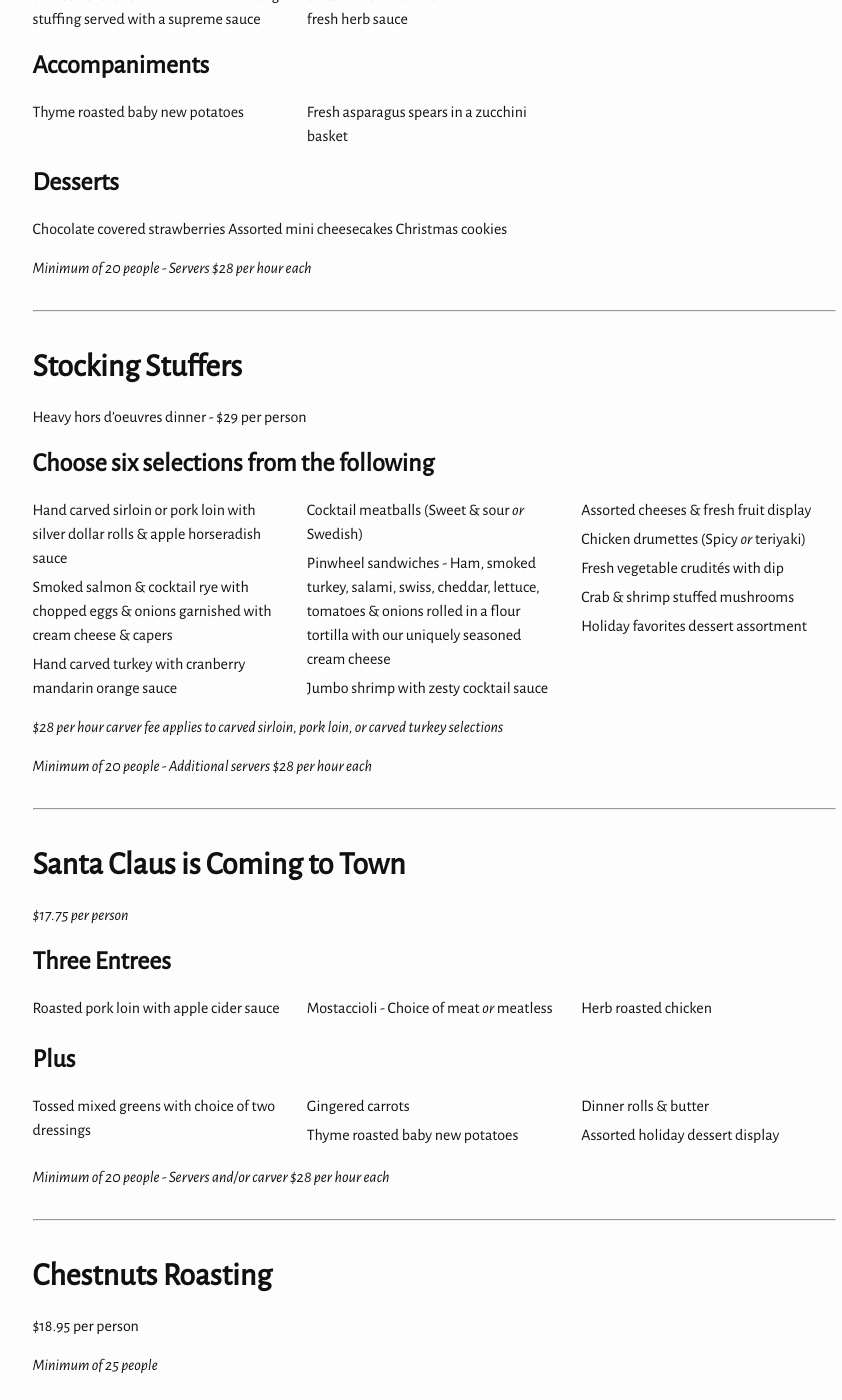
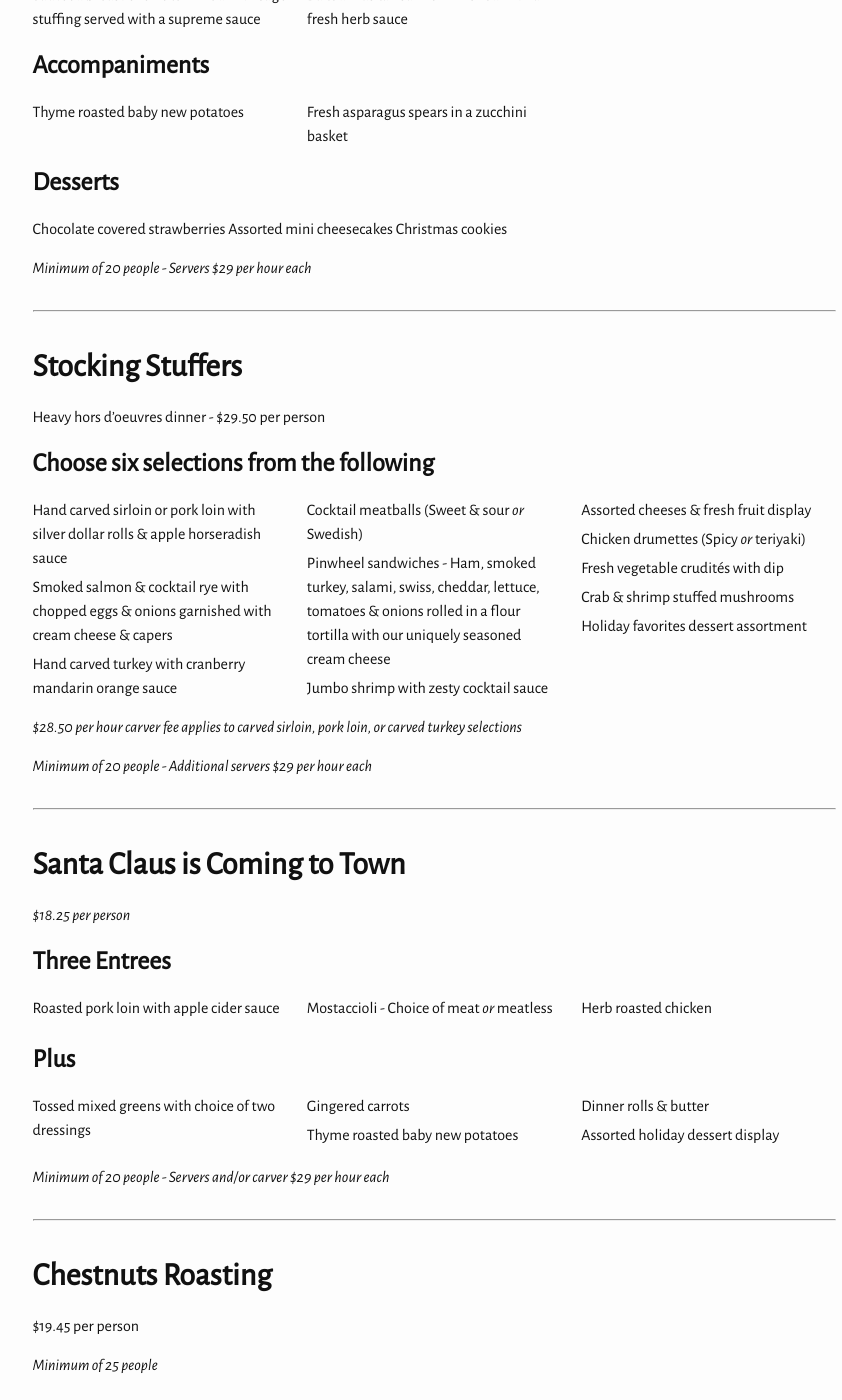
Before and after one commit to kmorrell27/UpperCrustCatering, a Jekyll site: the page built from specials/christmas.md, in a window 1280 px wide and 1400 px high, scrolled down 1285 px. Shown: the whole window, without its empty margins (206-1048 px from the left). Built offline with Jekyll 4.4.1, drawn with Linux system fonts in a browser that asks for light colours; some of the changed text lies outside the part shown.

Commit message:
Christmastime is Here
Happiness and cheer
Fun for all that children call
Their favorite caterer

```diff
--- a/_config.yml
+++ b/_config.yml
@@ -23,7 +23,7 @@
     permalink: /menus/:path/
     output: true
 
-gems:
+plugins:
   - jekyll-redirect-from
 
 full_rebuild: true
--- a/_includes/header.html
+++ b/_includes/header.html
@@ -20,8 +20,8 @@
           <a class="page-link" href="{{ site.baseurl }}/about/">About</a>
           <a class="page-link" href="{{ site.baseurl }}/menus/">Menus</a>
           <a class="page-link" href="{{ site.baseurl }}/themed-menus/">Themed Menus</a>
-          <a class="page-link" href="{{ site.baseurl }}/specials/fall/">Fall Menu</a>
           <a class="page-link" href="{{ site.baseurl }}/specials/thanksgiving/">Thanksgiving</a>
+          <a class="page-link" href="{{ site.baseurl }}/specials/christmas/">Christmas</a>
           <a class="page-link" href="{{ site.baseurl }}/contact-us/">Contact Us</a>
       </div>
     </nav>
--- a/specials/christmas.md
+++ b/specials/christmas.md
@@ -48,7 +48,7 @@
 
 ## White Christmas
 
-$36/person
+$36.50/person
 
 ### Hors d'oeuvres
 - Assorted cheeses & fresh fruit display
@@ -71,13 +71,13 @@
 Assorted mini cheesecakes
 Christmas cookies
 
-*Minimum of 20 people - Servers $28 per hour each*
+*Minimum of 20 people - Servers $29 per hour each*
 
 * * *
 
 ## Stocking Stuffers
 
-Heavy hors d'oeuvres dinner - $29 per person
+Heavy hors d'oeuvres dinner - $29.50 per person
 
 ### Choose six selections from the following
 
@@ -97,16 +97,16 @@
 - Crab & shrimp stuffed mushrooms
 - Holiday favorites dessert assortment
 
-*$28 per hour carver fee applies to carved sirloin, pork loin, or carved
+*$28.50 per hour carver fee applies to carved sirloin, pork loin, or carved
 turkey selections*
 
-*Minimum of 20 people - Additional servers $28 per hour each*
+*Minimum of 20 people - Additional servers $29 per hour each*
 
 * * *
 
 ## Santa Claus is Coming to Town
 
-*$17.75 per person*
+*$18.25 per person*
 
 ### Three Entrees
 
@@ -122,13 +122,13 @@
 - Dinner rolls & butter
 - Assorted holiday dessert display
 
-*Minimum of 20 people - Servers and/or carver $28 per hour each*
+*Minimum of 20 people - Servers and/or carver $29 per hour each*
 
 * * *
 
 ## Chestnuts Roasting
 
-$18.95 per person
+$19.45 per person
 
 *Minimum of 25 people*
 
@@ -146,7 +146,7 @@
 - Dinner rolls & butter
 - Assorted holiday dessert display
 
-*Servers and/or carver $28 per hour each*
+*Servers and/or carver $29 per hour each*
 
 * * *
 
```
Also changed, not shown: other parts of specials/christmas.md (+2 -2 lines).
